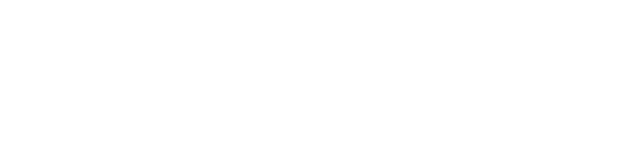
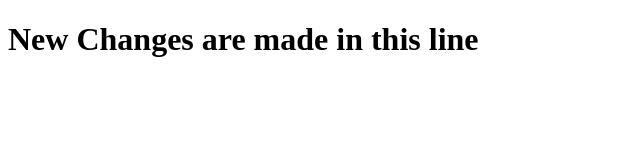
Before and after one commit to santhoshkumars123/test, a plain HTML site: page Index.html in a window 1280 px wide. Shown: the whole page, without its empty margins (0-640 px from the left). Drawn offline with Linux system fonts and the light colour scheme.

Commit message:
new Change

```diff
--- a/Index.html
+++ b/Index.html
@@ -7,6 +7,6 @@
     <title>New Document to Test</title>
 </head>
 <body>
-
+    <h1>New Changes are made in this line</h1>
 </body>
 </html>
```
